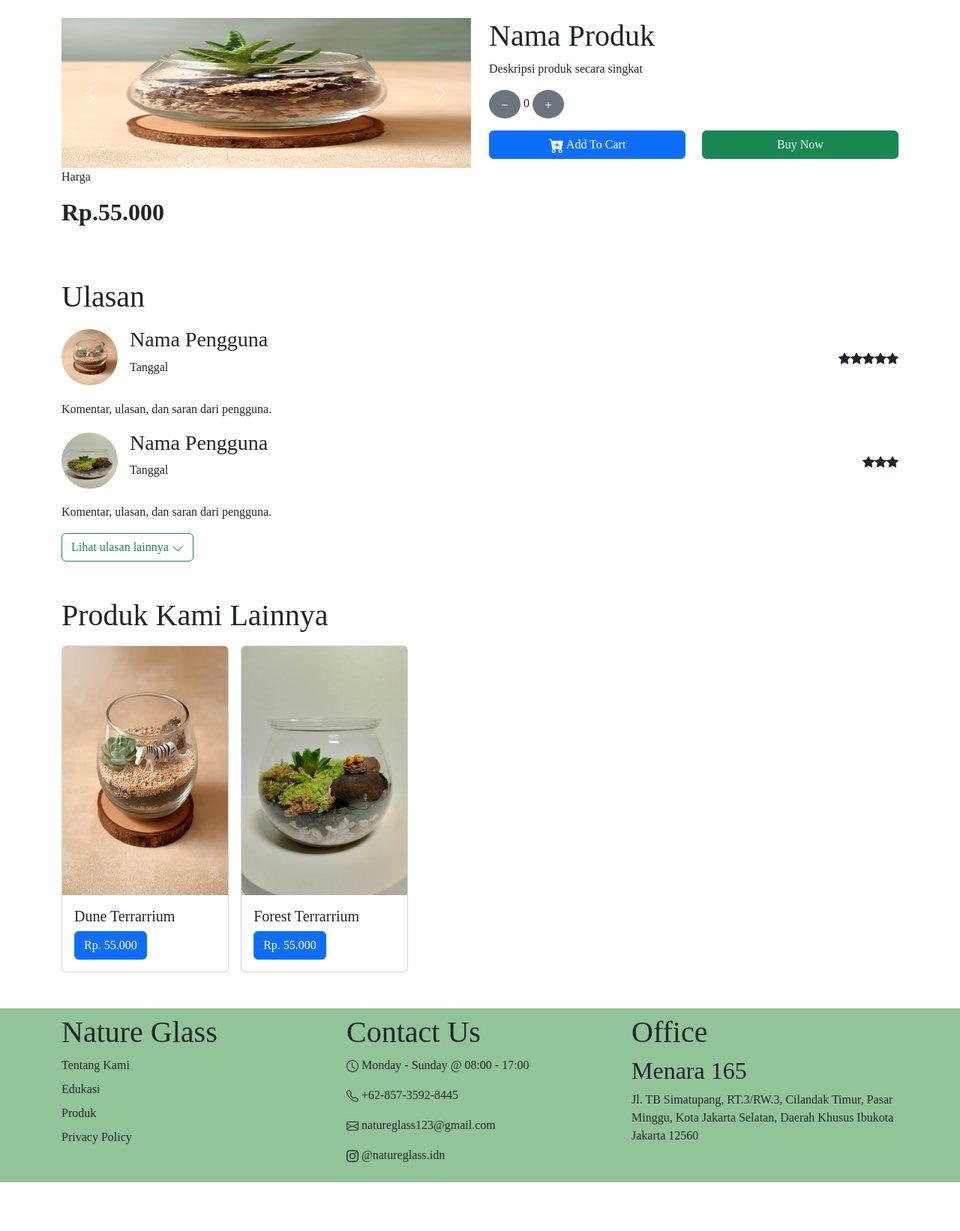
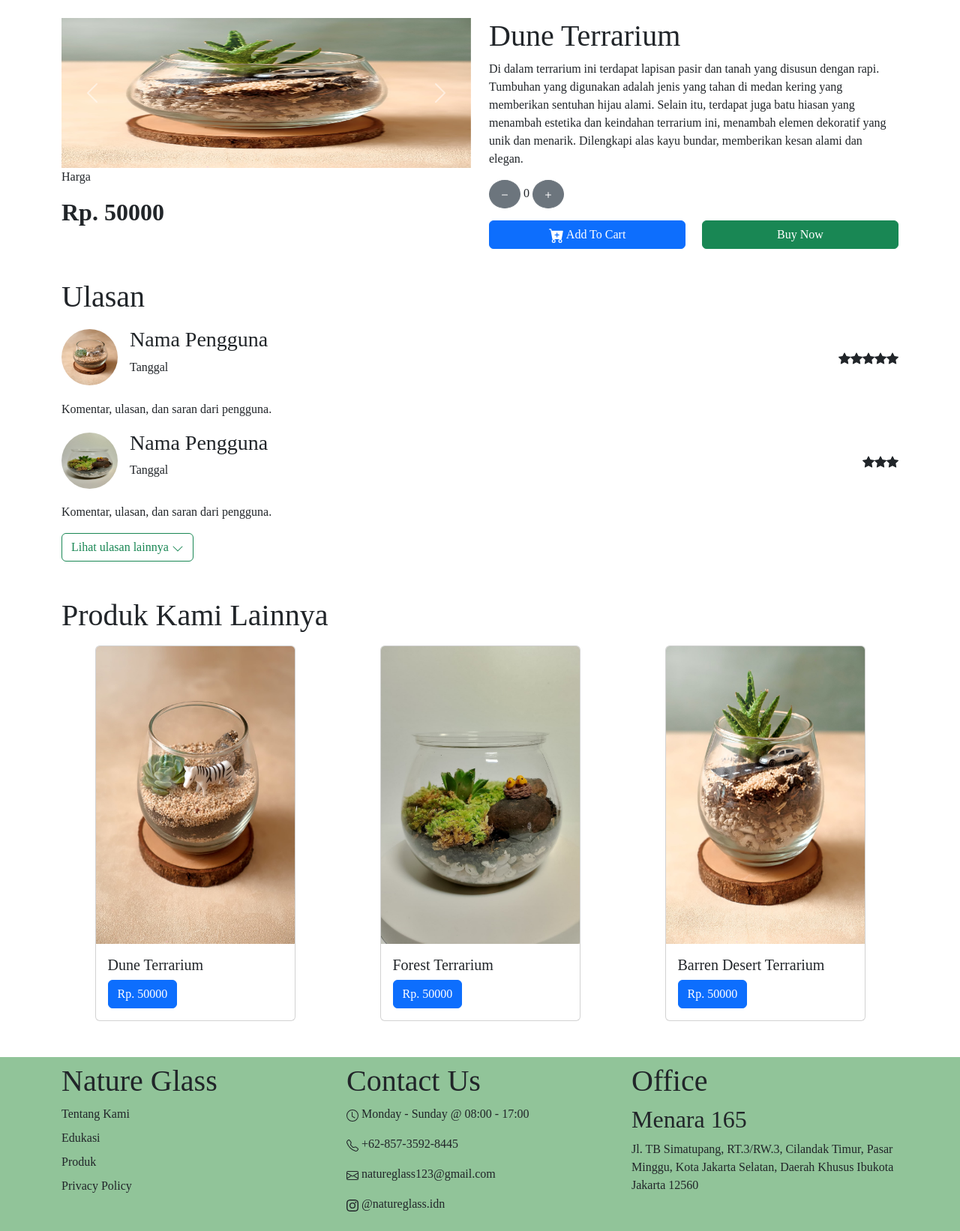
Before and after one commit to AhmadMario02/Nature-Glass, a PHP site: page /index.php?p=detailproduct&id=1 in a window 1280 px wide. Shown: the part 80-1722 px from the top of the page at 75% size. Before the commit the page ends 1657 px from the top, so only its background shows below. Run offline with PHP 8.4, Linux system fonts and the light colour scheme; data comes from the database, SQL or seed files in the repository; some libraries are stand-ins or nearby versions.

Commit message:
Sudah bisa menampilkan detail produk berdasarkan id langsung dari DB

```diff
--- a/class/product.php
+++ b/class/product.php
@@ -1,9 +1,9 @@
 <?php
 class Product extends Connection {
-    private $id_product= '';
-    private $name= '';
-    private $description= '';
-    private $price= '';
+    public $id_product= '';
+    public $name= '';
+    public $description= '';
+    public $price= '';
 
     private $hasil = false;
     public $message = '';
@@ -79,7 +79,7 @@ class Product extends Connection {
     }
 
     public function SelectOneProduct(){
-        $sql = "SELECT FROM product WHERE id_product = '$this->id_product'";
+        $sql = "SELECT * FROM product WHERE id_product = '$this->id_product'";
         $result = mysqli_query($this->connection, $sql);
         if(mysqli_num_rows($result) == 1){
             $this->hasil = true;
--- a/pages/detailproduct.php
+++ b/pages/detailproduct.php
@@ -1,3 +1,18 @@
+<?php
+    include './class/product.php';
+    if(isset($_GET['id'])){
+
+        $product = new Product();
+        $product->id_product = $_GET['id'];
+        $product->SelectOneProduct();
+        $productName = $product->__get('name');
+        $productDescription = $product->__get('description');
+        $productPrice = $product->__get('price');
+    } else {
+        echo "Produk tidak ditemukan.";
+        exit;
+    }
+?>
 <section class="mb-5" name="productDetail" style="height: 300px; font-family:'Poppins'">
     <div class="container">
         <div class="row">
@@ -24,11 +39,11 @@
                     </button>
                 </div>
                 <p>Harga</p>
-                <h2 class="fw-bold">Rp.55.000</h2>
+                <h2 class="fw-bold">Rp. <?php echo $productPrice?></h2>
             </div>
             <div class="col">
-                <h1 id="productName" name="productName">Nama Produk</h1>
-                <p>Deskripsi produk secara singkat</p>
+                <h1 id="productName" name="productName"><?php echo $productName?></h1>
+                <p><?php echo $productDescription?></p>
                 <div class="d-inline">
                     <button type="button" class="btn btn-secondary" style="border-radius:50%;" onclick="decrement()">
                         <svg xmlns="http://www.w3.org/2000/svg" width="16" height="16" fill="currentColor" class="bi bi-dash" viewBox="0 0 16 16">
@@ -133,24 +148,29 @@
 </section>
 <section class="container mb-5" style="font-family:'Poppins'">
     <h1 class="mb-3">Produk Kami Lainnya</h1>
-    <div class="row">
-        <div class="col d-flex gap-3">
-            <div class="card" style="width: 20%;">
-                <img src="./assets/Dune Terrarium.jpg" class="card-img-top" alt="...">
-                <div class="card-body">
-                    <h5 class="card-title">Dune Terrarrium</h5>
-                    <a href="#" class="btn btn-primary">Rp. 55.000</a>
-                </div>
+    <?php
+// Inisialisasi objek Product
+$productObj = new Product();
+$produkList = $productObj->SelectAllProduct();
+?>
+
+  <div class="row">
+    <?php if (!empty($produkList)) {
+      foreach ($produkList as $product) { ?>
+        <div class="col-md-4 d-flex justify-content-center">
+          <div class="card" style="width: 75%;">
+            <img src="./assets/<?php echo $product->__get('name'); ?>.jpg" class="card-img-top" alt="...">
+            <div class="card-body">
+              <h5 class="card-title"><?php echo $product->__get('name'); ?></h5>
+              <a href="index.php?p=detailproduct&id=<?php echo $product->__get('id_product'); ?>" class="btn btn-primary">Rp. <?php echo $product->__get('price'); ?></a>
             </div>
-            <div class="card" style="width: 20%;">
-                <img src="./assets/Forest Terrarium.jpg" class="card-img-top" alt="...">
-                <div class="card-body">
-                    <h5 class="card-title">Forest Terrarrium</h5>
-                    <a href="#" class="btn btn-primary">Rp. 55.000</a>
-                </div>
-            </div>
+          </div>
         </div>
-    </div>
+    <?php }
+    } else { ?>
+      <p class="text-center">Tidak ada produk yang tersedia.</p>
+    <?php } ?>
+  </div>
 </section>
 <script>
     let count = 0;
```
Also changed, not shown: pages/viewproduct.php (deleted, +0 -23 lines).
